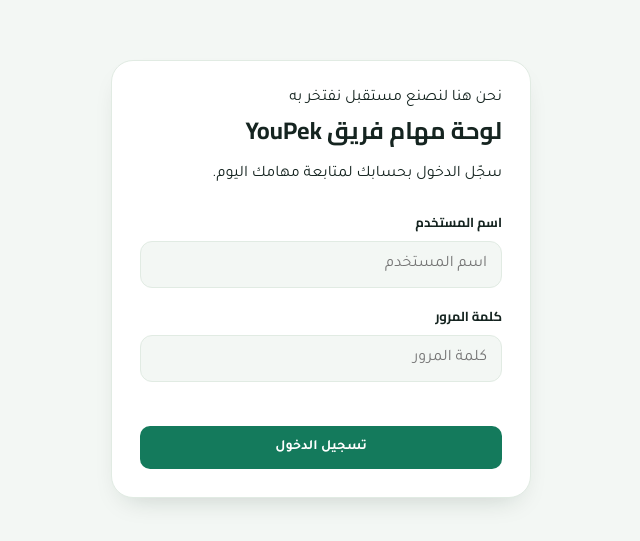
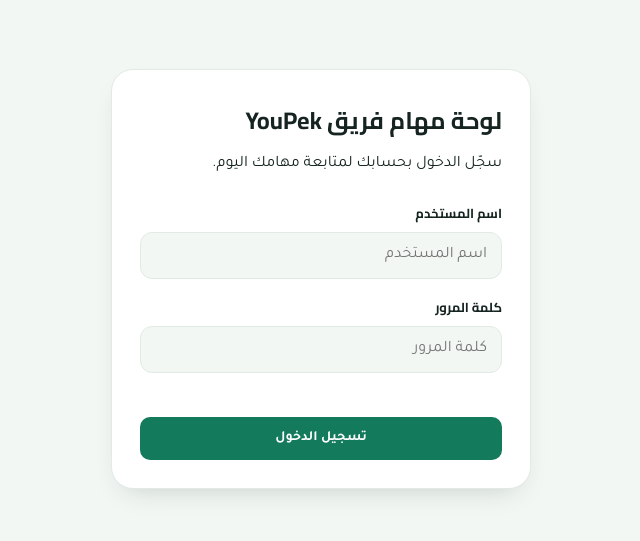
Before and after one commit to sayed-ahmed-graph/team-tasks, a plain HTML site: page index.html in a window 1280 px wide. Shown: the part 141-682 px from the top of the page, without its empty margins (319-959 px from the left). Drawn offline with Linux system fonts and the light colour scheme.

Commit message:
Update index.html

```diff
--- a/index.html
+++ b/index.html
@@ -441,7 +441,7 @@
 }
 function renderLogin(){
   return '<div class="auth-shell"><form class="auth-card" onsubmit="event.preventDefault();submitLogin()">'+
-    '<div class="mark">نحن هنا لنصنع مستقبل نفتخر به</div><h1>لوحة مهام فريق YouPek</h1><p>سجّل الدخول بحسابك لمتابعة مهامك اليوم.</p>'+
+    '<h1>لوحة مهام فريق YouPek</h1><p>سجّل الدخول بحسابك لمتابعة مهامك اليوم.</p>'+
     '<div class="field"><label for="login-username">اسم المستخدم</label><input id="login-username" name="username" autocomplete="username" required placeholder="اسم المستخدم"></div>'+
     '<div class="field"><label for="login-password">كلمة المرور</label><input id="login-password" name="password" type="password" autocomplete="current-password" required placeholder="كلمة المرور"></div>'+
     '<div class="auth-error">'+escapeHtml(state.authError||'')+'</div><button class="btn primary block" type="submit">تسجيل الدخول</button></form></div>';
```
